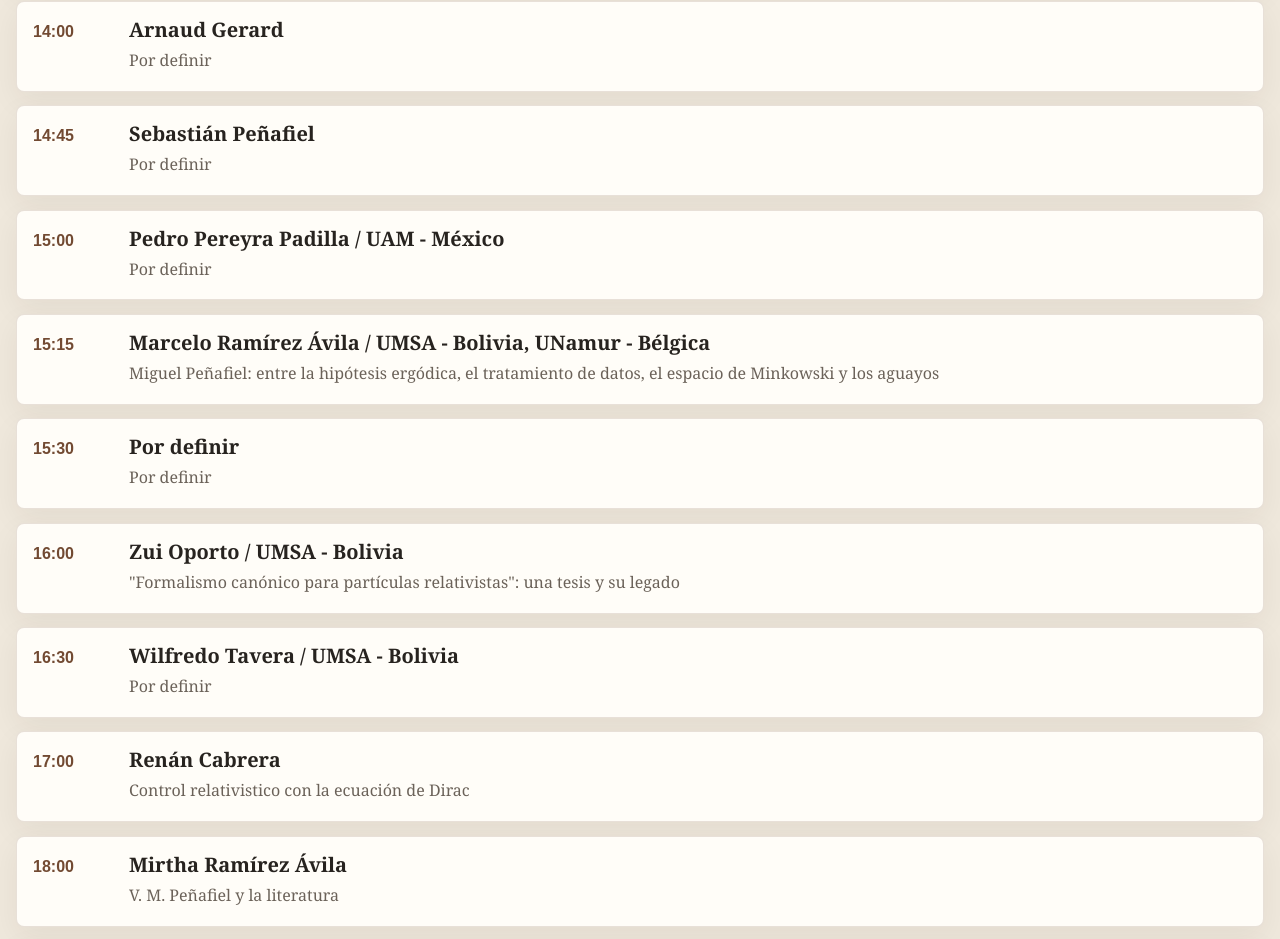
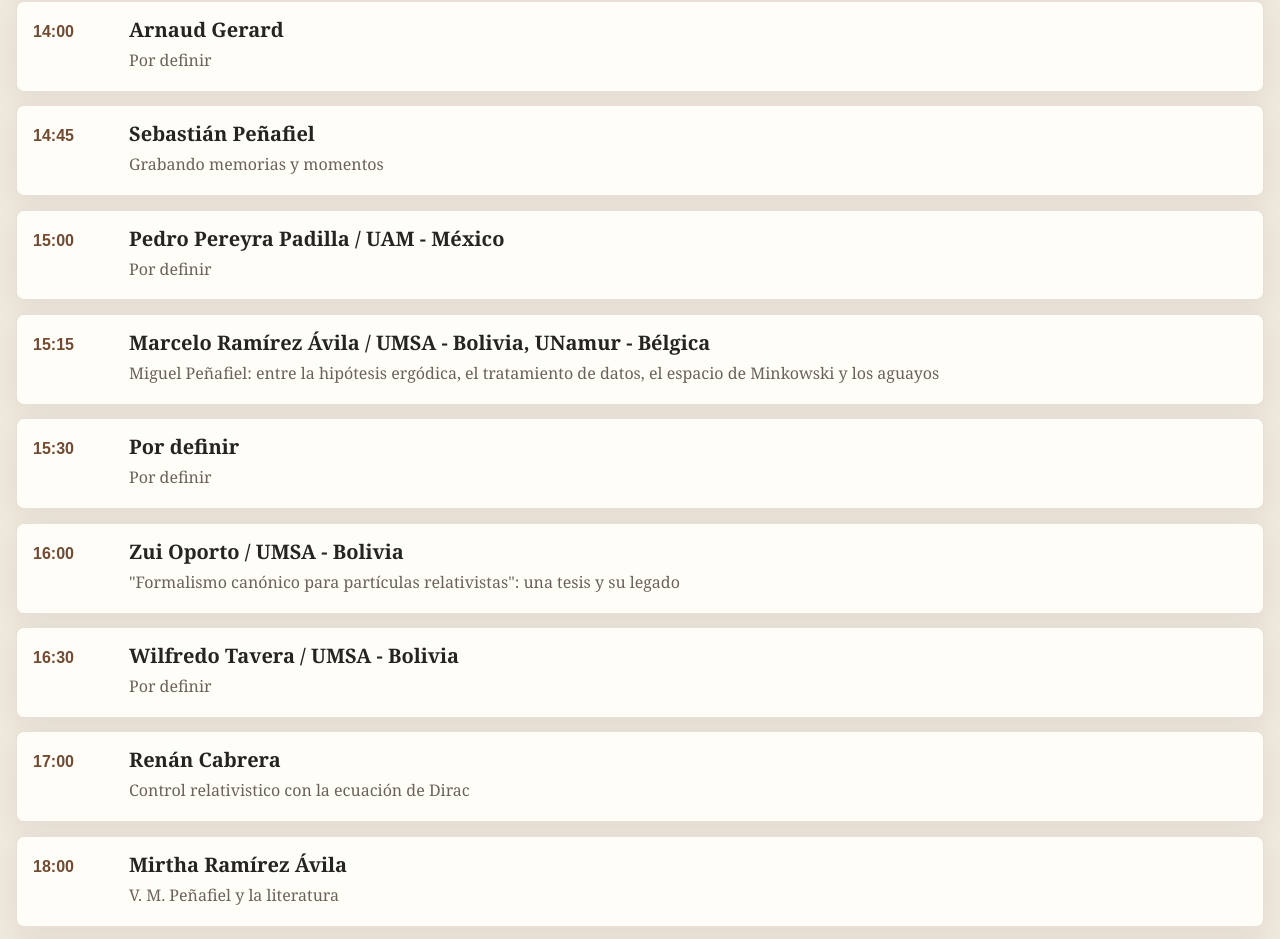
Before and after one commit to mlpenafiel/vmpenafiel, a plain HTML site: page index.html in a window 1280 px wide. Shown: the part 1755-2694 px from the top of the page. Drawn offline with Linux system fonts and the light colour scheme; files whose address does not match are found by name.

Commit message:
Update index.html
Sebastian's talk

```diff
--- a/index.html
+++ b/index.html
@@ -142,7 +142,7 @@
         <time>14:45</time>
         <div>
           <h3>Sebastián Peñafiel</h3>
-          <p> Por definir</p>
+          <p> Grabando memorias y momentos</p>
         </div>
       </article>
 
```
